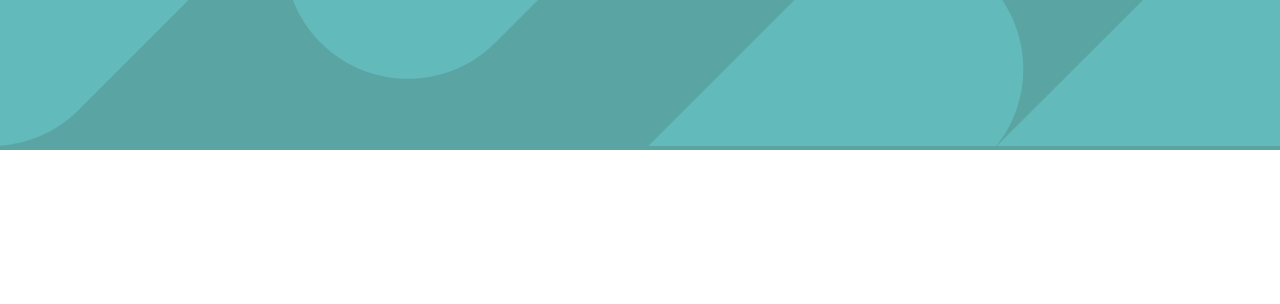
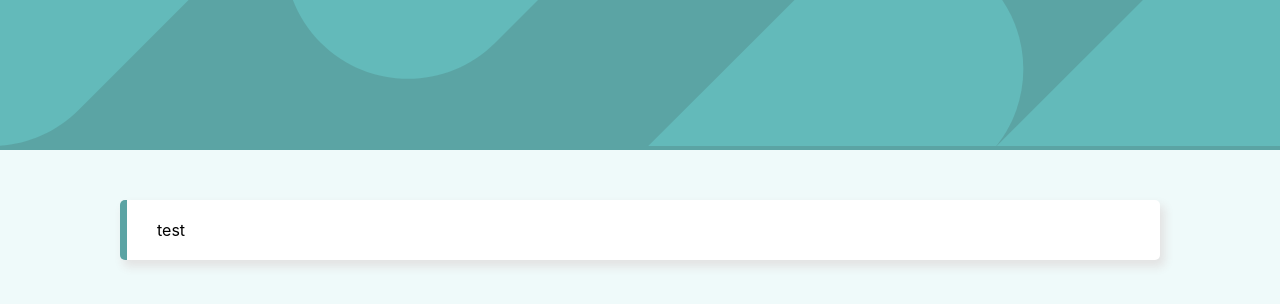
Before and after one commit to atripunoska/job-listings, a React (Create React App) app: page / in a window 1280 px wide. Shown: the top 304 px of the page. Built offline with nearby package versions, Linux system fonts and the light colour scheme.

Commit message:
Add Card component and basic style

```diff
--- a/src/App.js
+++ b/src/App.js
@@ -1,10 +1,14 @@
 import Header from "./components/Header";
+import Card from "./components/Card";
 import "./styles/main.scss";
 
 function App() {
   return (
     <div className="App">
       <Header />
+      <main>
+        <Card company="test" />
+      </main>
     </div>
   );
 }
--- /dev/null
+++ b/src/components/Card.jsx
@@ -0,0 +1,12 @@
+import React from "react";
+
+const Card = (props) => {
+  return (
+    <div className="card">
+      <div className="card__logo"></div>
+      <div className="card__company">{props.company}</div>
+      <div className="card__position"></div>
+    </div>
+  );
+};
+export default Card;
--- /dev/null
+++ b/src/styles/_card.scss
@@ -0,0 +1,8 @@
+.card {
+  border-left: 7px solid $primary;
+  background-color: #fff;
+  border-radius: 5px;
+  padding: 20px 30px;
+  margin-bottom: 30px;
+  box-shadow: 4px 6px 10px 1px #e3e3e3;
+}
--- a/src/styles/_colors.scss
+++ b/src/styles/_colors.scss
@@ -1 +1,5 @@
 $primary: hsl(180, 29%, 50%);
+$cyanBackground: hsl(180, 52%, 96%);
+$lightGrayishCyan: hsl(180, 31%, 95%);
+$darkCyan: hsl(180, 8%, 52%);
+$darkerCyan: hsl(180, 14%, 20%);
--- /dev/null
+++ b/src/styles/_global.scss
@@ -0,0 +1,6 @@
+body {
+  background-color: $cyanBackground;
+  main {
+    margin: 50px 120px 20px 120px;
+  }
+}
--- a/src/styles/main.scss
+++ b/src/styles/main.scss
@@ -1,2 +1,4 @@
 @import "colors";
 @import "header";
+@import "card";
+@import "global";
```
